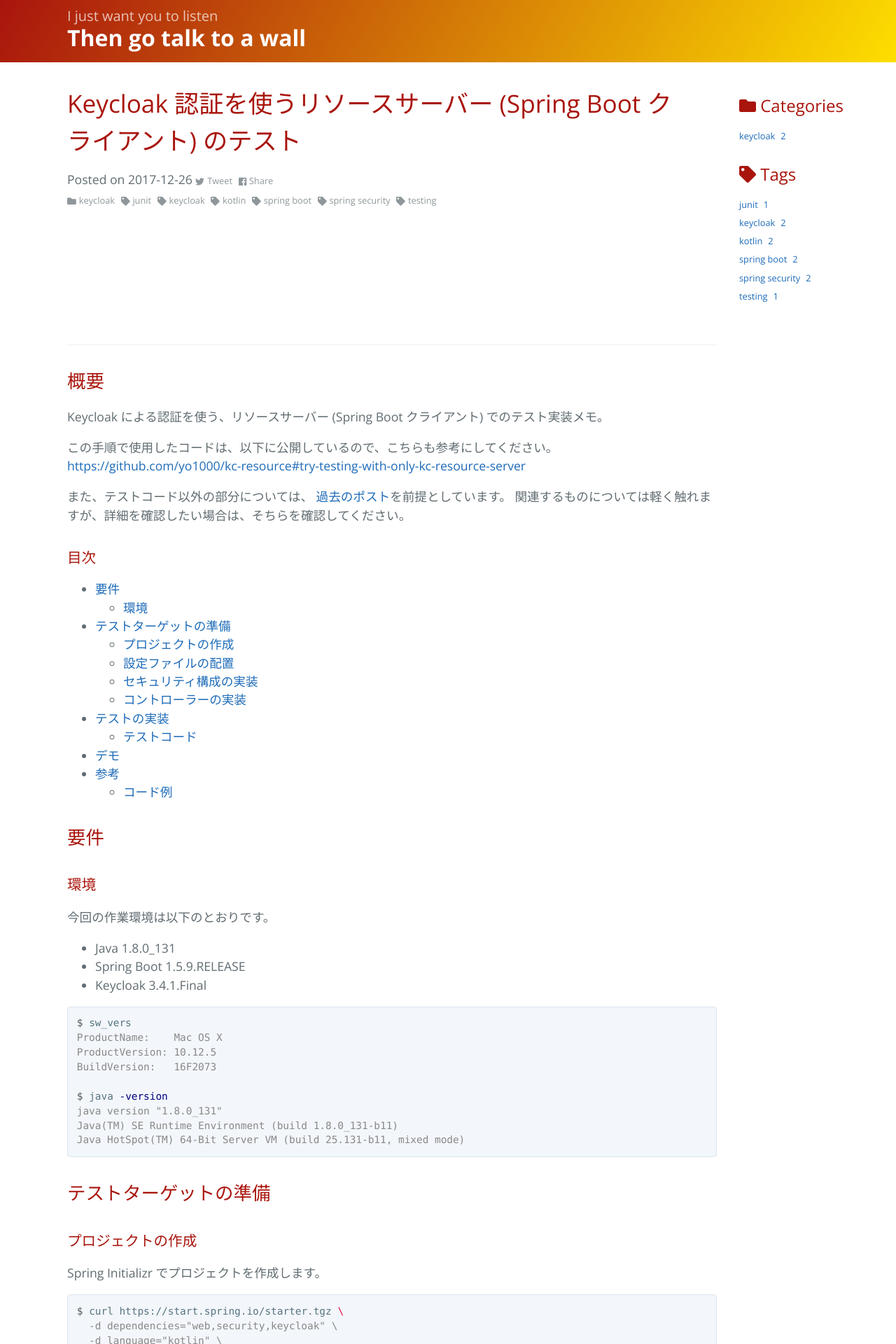
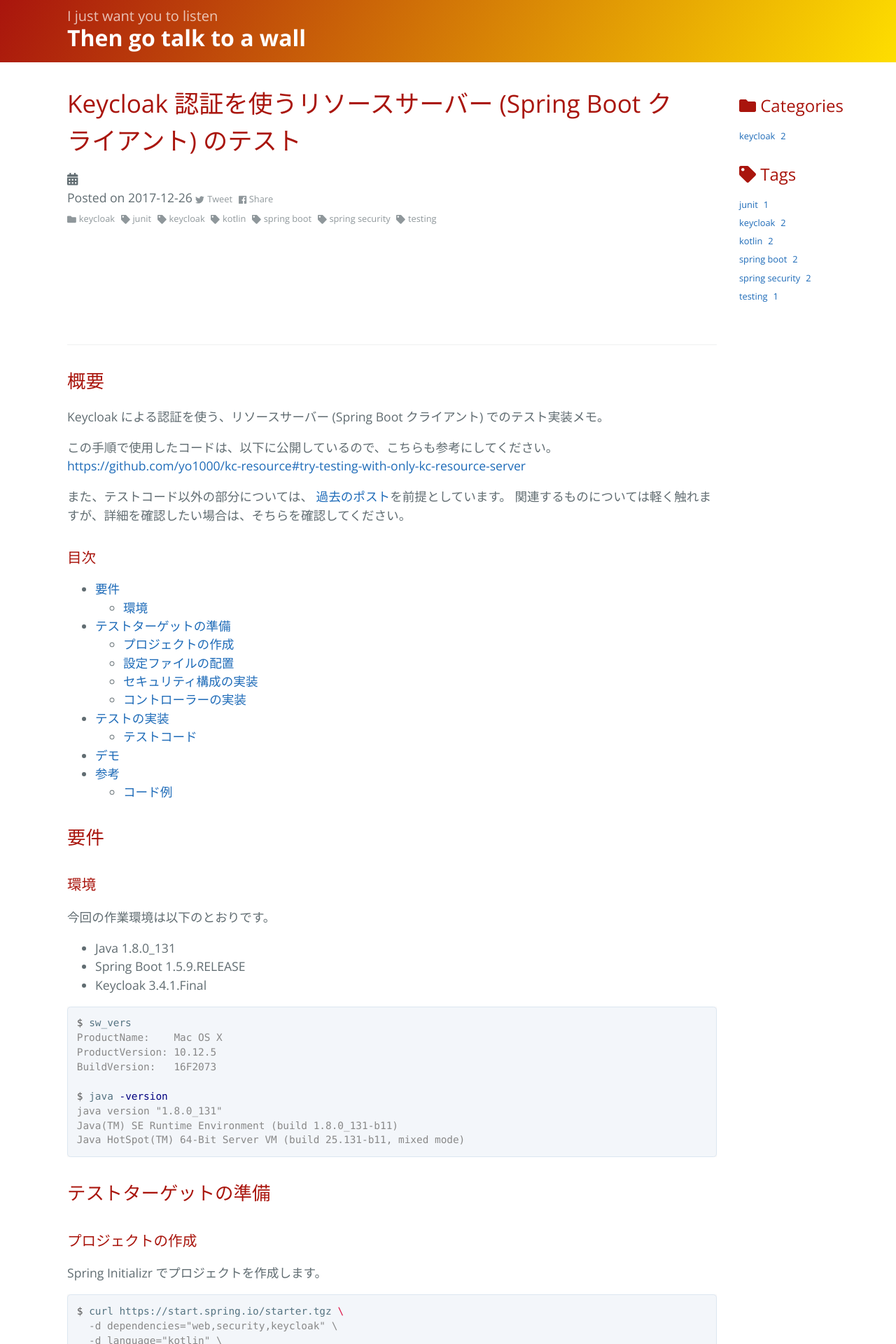
Before and after one commit to yo1000/blog.yo1000.com, a Jekyll site: the page built from _posts/2017-12-26-keycloak-test-ressrv.md, in a window 1280 px wide. Shown: the top 1920 px of the page at 70% size. Built offline with Jekyll 4.4.1, drawn with Linux system fonts in a browser that asks for light colours; our own code applies the rules of GitHub Pages for plain Markdown files; comment, search, counter and statistics services are not loaded.

Commit message:
Update content-meta.html

```diff
--- a/_includes/content-meta.html
+++ b/_includes/content-meta.html
@@ -3,7 +3,7 @@
     <section>
       <ul>
         <li><div
-          class="container"><div class="icon"><span><i class="far fa-calendar-alt"></i></span></div></div><div
+          class="container"><div class="icon"><span><i class="fas fa-calendar-alt"></i></span></div></div><div
           class="container"><div class="label"><span>Posted on {{ page.date | date: "%Y-%m-%d" }}</span></div></div>
         </li>
       </ul>
```
